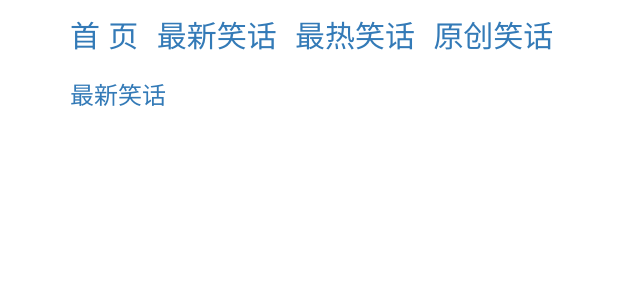
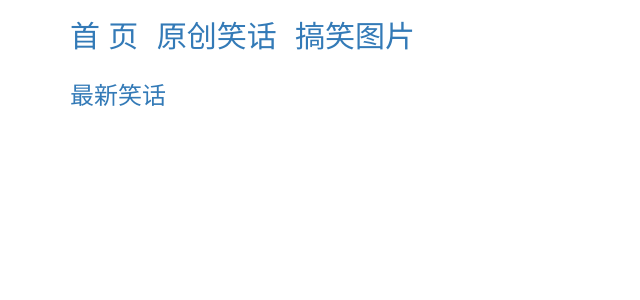
Before and after one commit to niaiai/myjokeji, a Django app: template MyDjangoProject/templates/index.html in a window 1280 px wide. Shown: the top 300 px of the page, without its empty margins (0-640 px from the left). Run offline with Django 3.2, Linux system fonts and the light colour scheme; the template is opened without the code that fills it, so the values that code supplies are empty; some libraries are stand-ins or nearby versions.

Commit message:
fix index.html

```diff
--- a/MyDjangoProject/templates/index.html
+++ b/MyDjangoProject/templates/index.html
@@ -8,10 +8,9 @@
 <div>
 <h2>
     <ul class="list-inline">
-       <li><a href="/jokeji">首 页</a></li>
-       <li><a href="/jokeji/news">最新笑话</a></li>
-       <li><a href="/jokeji/hot">最热笑话</a></li>
-       <li><a href="/jokeji/ycxh">原创笑话</a></li>
+       <li><a href="/jokeji/">首 页</a></li>
+       <li><a href="/ycxh/">原创笑话</a></li>
+       <li><a href="/gif/">搞笑图片</a></li>
     </ul>
 </h2>
 </div>
```
